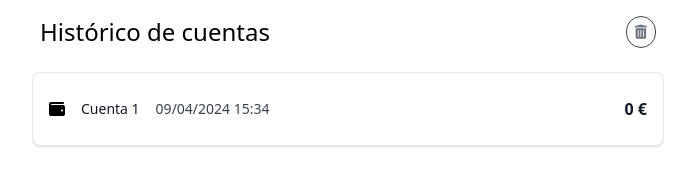
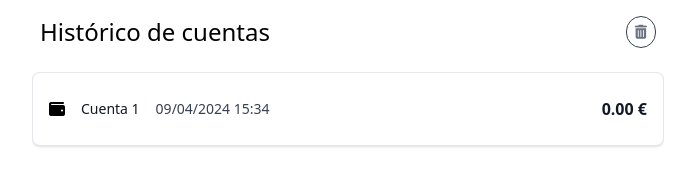
Before and after one commit to VictorReOr/QuienSabeAndeAPP, a React (Create React App) app: page / in a window 1280 px wide. Both pictures are taken after a click on the button "Histórico". Shown: the top 187 px of the page, without its empty margins (292-987 px from the left). Built offline with nearby package versions, Linux system fonts and the light colour scheme; no server answers.

Commit message:
feat: fixed numbers

```diff
--- a/src/pages/BillsPage.tsx
+++ b/src/pages/BillsPage.tsx
@@ -57,10 +57,10 @@ export function BillsPage() {
                                         </p>
                                     </div>
                                     <div className="min-w-20 text-right text-base font-semibold text-gray-900 dark:text-white">
-                                        {bill.total} €
+                                        {bill.total.toFixed(2)} €
                                     </div>
                                     <div className={"min-w-20 text-right text-base font-semibold text-green-700 dark:text-green-500 " + (!user.isPatner && 'hidden')}>
-                                        {bill.total - (bill.total * 0.2)} <span className="text-green-800">€</span>
+                                        {(bill.total - (bill.total * 0.2)).toFixed(2)} <span className="text-green-800">€</span>
                                     </div>
                                 </div>
                             </div>
--- a/src/pages/HomePage.tsx
+++ b/src/pages/HomePage.tsx
@@ -76,13 +76,13 @@ export function Home() {
                     <div className="px-4 min-w-32 text-right">
                         <span className='block text-xs text-gray-700 dark:text-gray-500'>Oficial</span>
                         <span className="text-2xl text-gray-700 font-medium dark:text-white">
-                            {total} <span className="text-green-800">€</span>
+                            {total.toFixed(2)} <span className="text-green-800">€</span>
                         </span>
                     </div>
                     <div className={"px-4 min-w-32 text-right " + (!user.isPatner && 'hidden')}>
                         <span className='block text-xs text-green-700 dark:text-green-500'>Socio</span>
                         <span className="text-2xl text-green-700 font-medium dark:text-green-500">
-                            {totalDiscount} <span className="text-green-800">€</span>
+                            {totalDiscount.toFixed(2)} <span className="text-green-800">€</span>
                         </span>
                     </div>
                 </div>
```
